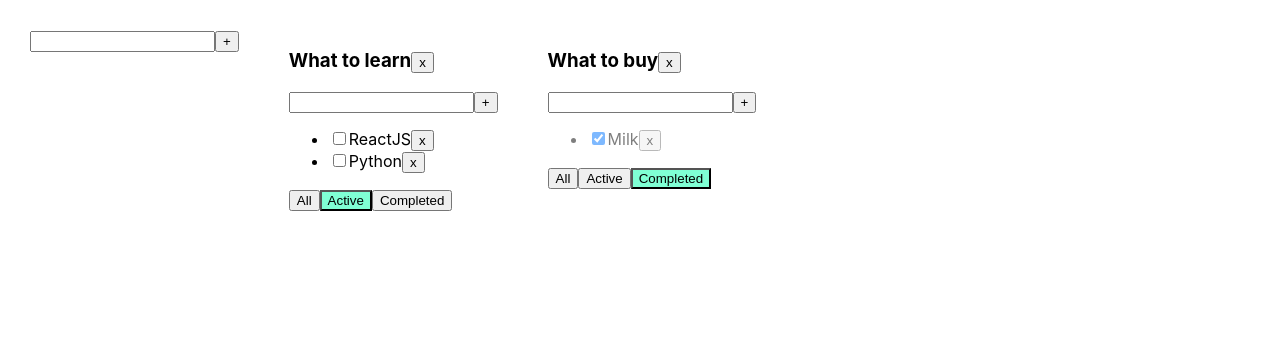
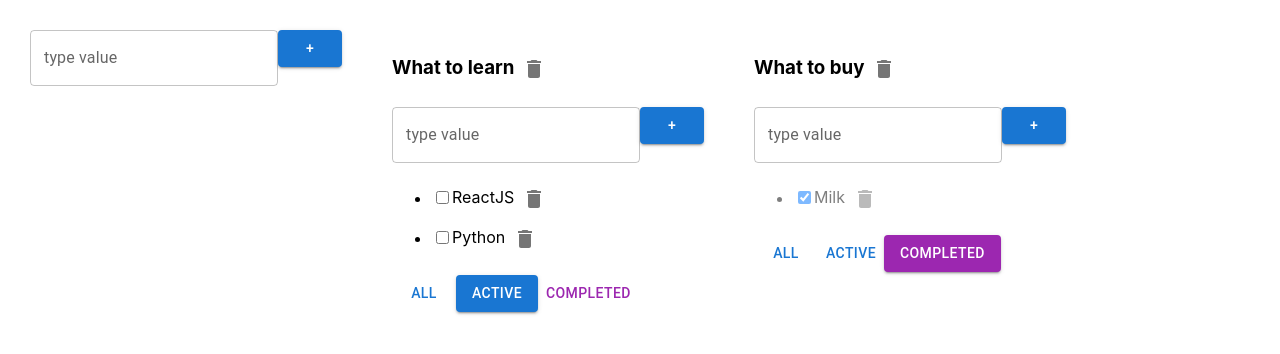
Before and after one commit to leonraz58/todolist, a React (Create React App) app: page / in a window 1280 px wide. Shown: the top 354 px of the page. Built offline with nearby package versions, Linux system fonts and the light colour scheme.

Commit message:
07 styled input

```diff
--- a/src/AddItemForm.tsx
+++ b/src/AddItemForm.tsx
@@ -1,4 +1,5 @@
 import React, {ChangeEvent, KeyboardEvent, useState} from "react";
+import {Button, TextField} from "@mui/material";
 
 type AddItemFormPropsType = {
     addItem: (title: string) => void
@@ -32,15 +33,19 @@
 
     return (
         <div>
-            <input value={newTaskTitle}
+            <TextField value={newTaskTitle}
+                       variant={"outlined"}
+                       label={"type value"}
                    onChange={onNewTitleChangeHandler}
                    onKeyPress={onKeyPressHandler}
-                   className={error ? 'error' : ''}
+                   //className={error ? 'error' : ''}
+                       error={!!error}
+                       helperText={error}
             />
-            <button onClick={onAddTaskHandler}
+            <Button onClick={onAddTaskHandler} variant={"contained"}
             >+
-            </button>
-            {error && <div className={'error-message'}>{error}</div>}
+            </Button>
+            {/*{error && <div className={'error-message'}>{error}</div>}*/}
         </div>
     )
 
--- a/src/Todolist.tsx
+++ b/src/Todolist.tsx
@@ -2,6 +2,8 @@
 import {filterValuesType} from "./App";
 import {AddItemForm} from "./AddItemForm";
 import {EditableSpan} from "./EditableSpan";
+import {Button, IconButton} from "@mui/material";
+import {Delete} from "@mui/icons-material";
 
 type PropsType = {
     id: string
@@ -24,28 +26,6 @@
 }
 
 export const Todolist = (props: PropsType) => {
-    const [newTaskTitle, setNewTaskTitle] = useState('')
-    let [error, setError] = useState<string | null>(null)
-
-    const onNewTitleChangeHandler = (e: ChangeEvent<HTMLInputElement>) => {
-        setNewTaskTitle(e.currentTarget.value)
-    }
-
-    const onKeyPressHandler = (e: KeyboardEvent<HTMLInputElement>) => {
-        setError(null)
-        if (e.ctrlKey && e.charCode === 13) {
-            props.addTask(newTaskTitle, props.id);
-            setNewTaskTitle('');
-        }
-    }
-    const onAddTaskHandler = () => {
-        if (newTaskTitle.trim() === '') {
-            setError('Title is required')
-        } else {
-            props.addTask(newTaskTitle, props.id)
-            setNewTaskTitle('');
-        }
-    }
 
     const onAllClickHandler = () => {
         props.changeFilter("all", props.id)
@@ -74,7 +54,10 @@
             <h3>
                 {/*{props.title}*/}
                 <EditableSpan title={props.title} onChangeTask={changeTodolistTitle}/>
-                <button onClick={removeTodolist}>x</button>
+                {/*<button onClick={removeTodolist}>x</button>*/}
+                <IconButton onClick={removeTodolist}>
+                    <Delete/>
+                </IconButton>
             </h3>
 
 
@@ -101,19 +84,22 @@
                             />
                             {/*<span>{el.title}</span>*/}
                             <EditableSpan title={el.title} onChangeTask={onChangeTitleHandler}/>
-                            <button onClick={onRemoveHandler}>x</button>
+                            {/*<button onClick={onRemoveHandler}>x</button>*/}
+                            <IconButton onClick={onRemoveHandler}>
+                                <Delete/>
+                            </IconButton>
                         </li>
                     )
                 })}
 
             </ul>
             <div>
-                <button className={props.filter==='all'? "active-filter":""}
-                        onClick={onAllClickHandler}>All</button>
-                <button className={props.filter==='active'? "active-filter":""}
-                        onClick={onActiveClickHandler}>Active</button>
-                <button className={props.filter==='completed'? "active-filter":""}
-                        onClick={onCompletedClickHandler}>Completed</button>
+                <Button variant={props.filter==='all'? "contained":"text"}
+                        onClick={onAllClickHandler}>All</Button>
+                <Button color={"primary"} variant={props.filter==='active'? "contained":"text"}
+                        onClick={onActiveClickHandler}>Active</Button>
+                <Button color={"secondary"} variant={props.filter==='completed'? "contained":"text"}
+                        onClick={onCompletedClickHandler}>Completed</Button>
             </div>
         </div>
     )
```
Also changed, not shown: package.json (+10 -0 lines), 1 other file (tests, documents, lock files or other folders).
